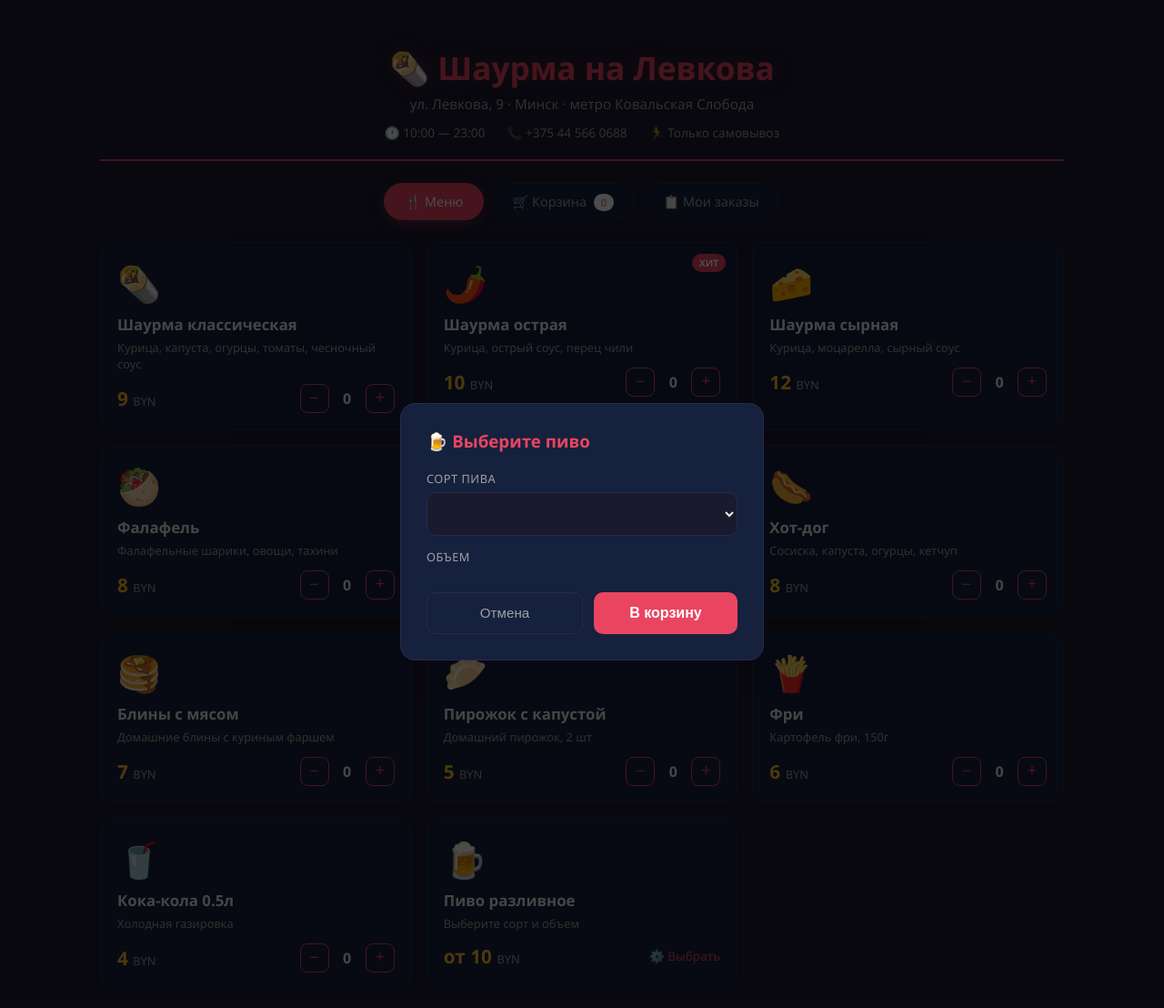
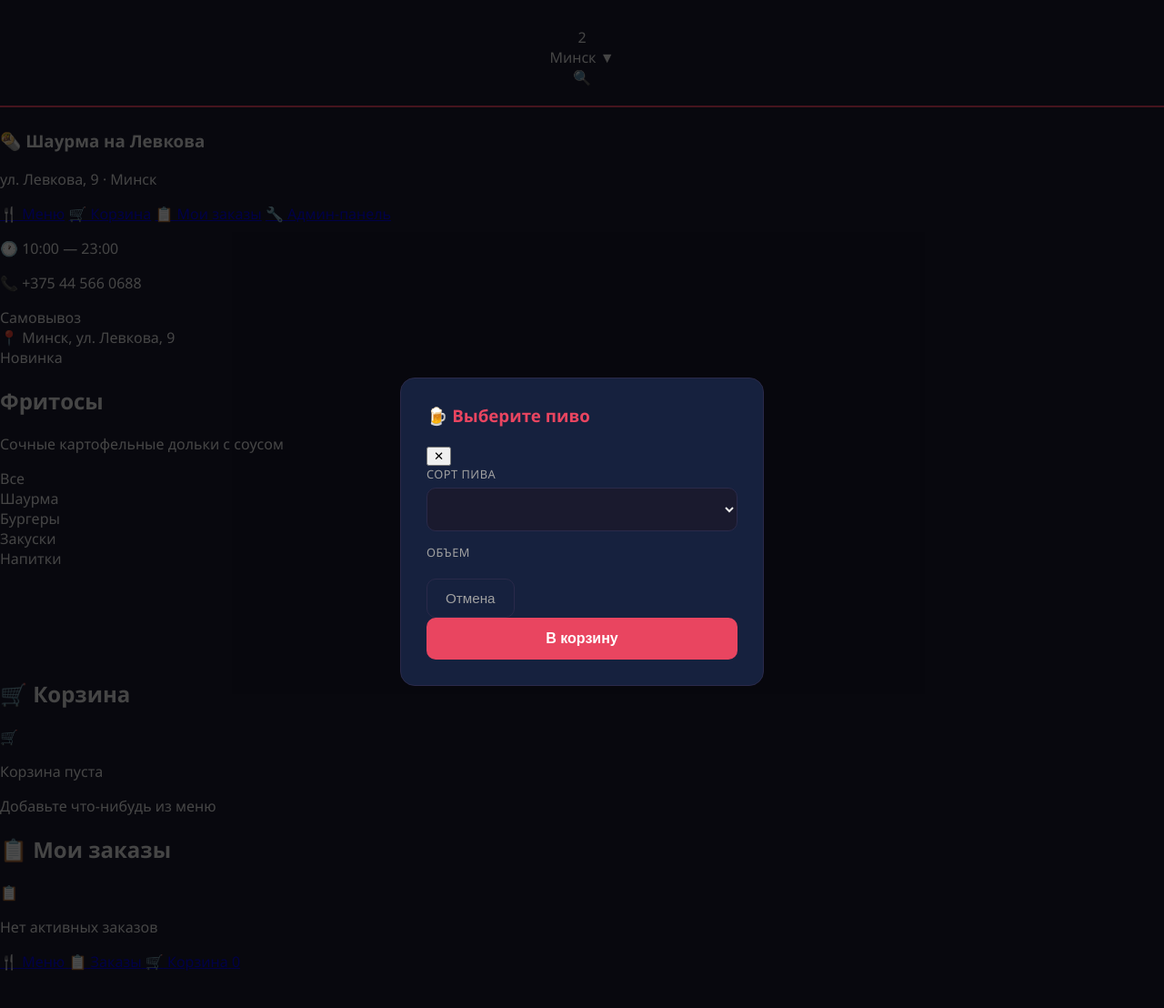
Before and after one commit to mrslava777/shaurma.app, a Flask app: page / in a window 1280 px wide. Shown: the top 1108 px of the page at 91% size. Run offline with Flask 3, Linux system fonts and the light colour scheme; lists and menus that the app fills with data are empty.

Commit message:
Add files via upload

```diff
--- a/templates/index.html
+++ b/templates/index.html
@@ -2,44 +2,95 @@
 <html lang="ru">
 <head>
     <meta charset="UTF-8">
-    <meta name="viewport" content="width=device-width, initial-scale=1.0">
+    <meta name="viewport" content="width=device-width, initial-scale=1.0, maximum-scale=1.0, user-scalable=no">
     <title>Шаурма на Левкова</title>
     <link rel="stylesheet" href="/static/css/style.css">
 </head>
 <body>
-    <div class="app">
-        <header>
-            <h1>🌯 Шаурма на Левкова</h1>
-            <div class="subtitle">ул. Левкова, 9 · Минск · метро Ковальская Слобода</div>
-            <div class="info">
-                <span>🕐 10:00 — 23:00</span>
-                <span>📞 +375 44 566 0688</span>
-                <span>🏃 Только самовывоз</span>
+    <!-- Верхний хедер -->
+    <header class="top-header">
+        <div class="menu-btn" onclick="toggleSidebar()">
+            <span></span><span></span><span></span>
+            <span class="menu-badge">2</span>
         </div>
+        <div class="city-selector">
+            Минск <span class="arrow">▼</span>
+        </div>
+        <div class="search-btn">🔍</div>
     </header>
 
-        <div class="tabs">
-            <div class="tab active" onclick="switchTab('menu')">🍴 Меню</div>
-            <div class="tab" onclick="switchTab('cart')">🛒 Корзина <span id="cartBadge" class="badge-count">0</span></div>
-            <div class="tab" onclick="switchTab('orders')">📋 Мои заказы</div>
+    <!-- Сайдбар -->
+    <div class="sidebar-overlay" id="sidebarOverlay" onclick="toggleSidebar()"></div>
+    <div class="sidebar" id="sidebar">
+        <div class="sidebar-header">
+            <h3>🌯 Шаурма на Левкова</h3>
+            <p>ул. Левкова, 9 · Минск</p>
+        </div>
+        <div class="sidebar-menu">
+            <a href="/" class="sidebar-item active">🍴 Меню</a>
+            <a href="#" class="sidebar-item" onclick="showSection('cart'); toggleSidebar(); return false;">🛒 Корзина</a>
+            <a href="#" class="sidebar-item" onclick="showSection('orders'); toggleSidebar(); return false;">📋 Мои заказы</a>
+            <a href="/admin" class="sidebar-item">🔧 Админ-панель</a>
+        </div>
+        <div class="sidebar-footer">
+            <p>🕐 10:00 — 23:00</p>
+            <p>📞 +375 44 566 0688</p>
+        </div>
     </div>
 
-        <div id="menu" class="section active">
-            <div class="menu-grid" id="menuGrid">
+    <!-- Переключатель Доставка/Самовывоз -->
+    <div class="delivery-toggle">
+        <div class="toggle-option active">Самовывоз</div>
+    </div>
+
+    <!-- Адрес -->
+    <div class="address-bar">
+        <span class="pin">📍</span>
+        <span>Минск, ул. Левкова, 9</span>
+    </div>
+
+    <!-- Баннер -->
+    <div class="banner">
+        <div class="banner-content">
+            <span class="banner-badge">Новинка</span>
+            <h2>Фритосы</h2>
+            <p>Сочные картофельные дольки с соусом</p>
+        </div>
+    </div>
+
+    <!-- Категории -->
+    <div class="categories" id="categories">
+        <div class="category active" data-cat="all">Все</div>
+        <div class="category" data-cat="shaurma">Шаурма</div>
+        <div class="category" data-cat="burger">Бургеры</div>
+        <div class="category" data-cat="fast">Закуски</div>
+        <div class="category" data-cat="drink">Напитки</div>
+    </div>
+
+    <!-- Контент -->
+    <main class="main-content" id="mainContent">
+        <!-- Меню -->
+        <div id="menuSection" class="content-section active">
+            <div class="products-grid" id="productsGrid">
                 <div class="loading">Загрузка меню...</div>
             </div>
         </div>
 
-        <div id="cart" class="section">
-            <div class="cart-card">
-                <h2>🛒 Ваш заказ</h2>
+        <!-- Корзина -->
+        <div id="cartSection" class="content-section">
+            <div class="cart-page">
+                <h2>🛒 Корзина</h2>
                 <div id="cartItems"></div>
-                <div id="cartTotal" style="display:none;">
-                    <div class="cart-total">
+                <div id="cartEmpty" class="empty-state">
+                    <div class="empty-icon">🛒</div>
+                    <p>Корзина пуста</p>
+                    <p class="empty-sub">Добавьте что-нибудь из меню</p>
+                </div>
+                <div id="cartForm" style="display:none;">
+                    <div class="cart-total-row">
                         <span>Итого:</span>
-                        <span class="sum" id="totalSum">0 BYN</span>
+                        <span class="total-price" id="totalPrice">0 BYN</span>
                     </div>
-                    <div style="margin-top:16px;">
                     <div class="form-group">
                         <label>Ваше имя</label>
                         <input type="text" id="customerName" placeholder="Иван Иванов">
@@ -52,40 +103,68 @@
                         <label>Комментарий</label>
                         <input type="text" id="orderComment" placeholder="Без лука, острый соус...">
                     </div>
-                        <button class="btn-primary" onclick="placeOrder()">Оформить заказ</button>
-                    </div>
-                </div>
-                <div id="cartEmpty" class="empty">Корзина пуста. Добавьте что-нибудь из меню!</div>
-            </div>
-        </div>
-
-        <div id="orders" class="section">
-            <div id="ordersList">
-                <div class="empty">Загрузка заказов...</div>
+                    <button class="btn-order" onclick="placeOrder()">Оформить заказ</button>
                 </div>
             </div>
         </div>
 
-    <!-- Модалка выбора пива -->
-    <div class="modal-overlay" id="beerModal" onclick="if(event.target===this)closeBeerModal()">
+        <!-- Заказы -->
+        <div id="ordersSection" class="content-section">
+            <div class="orders-page">
+                <h2>📋 Мои заказы</h2>
+                <div id="ordersList">
+                    <div class="empty-state">
+                        <div class="empty-icon">📋</div>
+                        <p>Нет активных заказов</p>
+                    </div>
+                </div>
+            </div>
+        </div>
+    </main>
+
+    <!-- Модалка пива -->
+    <div class="modal-overlay" id="beerModal">
         <div class="modal">
+            <div class="modal-header">
                 <h3>🍺 Выберите пиво</h3>
+                <button class="modal-close" onclick="closeBeerModal()">✕</button>
+            </div>
+            <div class="modal-body">
                 <div class="form-group">
                     <label>Сорт пива</label>
-                <select id="beerSort"></select>
+                    <select id="beerSort" class="form-select"></select>
                 </div>
                 <div class="form-group">
                     <label>Объем</label>
                     <div class="volume-options" id="beerVolumes"></div>
                 </div>
-            <div class="modal-actions">
+            </div>
+            <div class="modal-footer">
                 <button class="btn-secondary" onclick="closeBeerModal()">Отмена</button>
                 <button class="btn-primary" onclick="addBeerToCart()">В корзину</button>
             </div>
         </div>
     </div>
 
+    <!-- Toast -->
     <div class="toast" id="toast"></div>
+
+    <!-- Нижняя навигация -->
+    <nav class="bottom-nav">
+        <a href="#" class="nav-item active" onclick="showSection('menu'); return false;">
+            <span class="nav-icon">🍴</span>
+            <span class="nav-label">Меню</span>
+        </a>
+        <a href="#" class="nav-item" onclick="showSection('orders'); return false;">
+            <span class="nav-icon">📋</span>
+            <span class="nav-label">Заказы</span>
+        </a>
+        <a href="#" class="nav-item" onclick="showSection('cart'); return false;">
+            <span class="nav-icon">🛒</span>
+            <span class="nav-label">Корзина</span>
+            <span class="nav-badge" id="navBadge">0</span>
+        </a>
+    </nav>
 
     <script src="/static/js/app.js"></script>
 </body>
```
Also changed, not shown: templates/admin.html (+23 -35 lines). Lines whose indentation alone changed are shown as unchanged.
